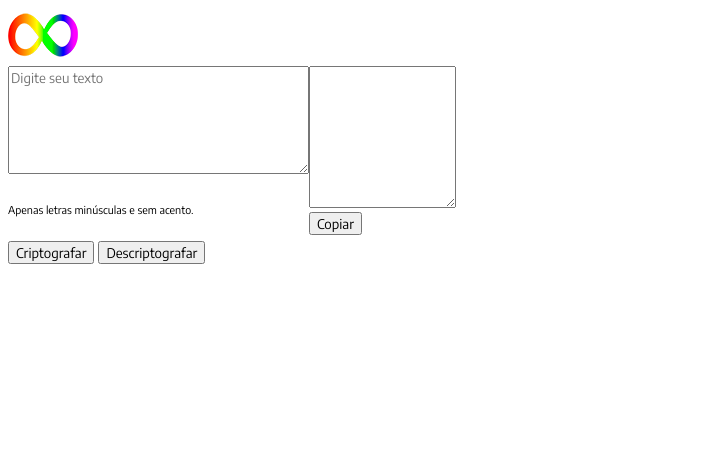
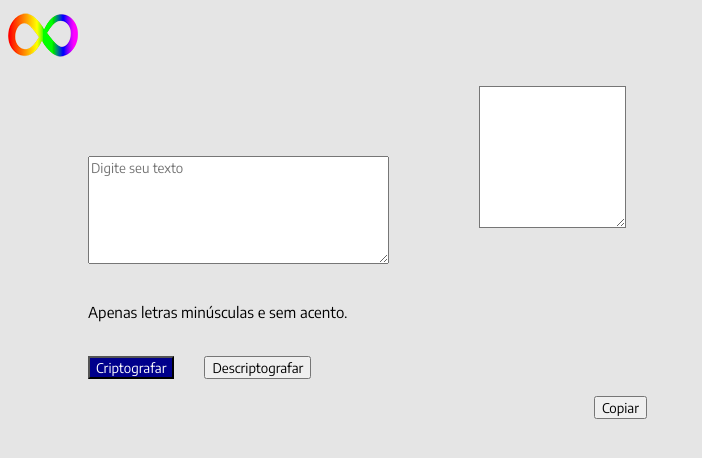
Before and after one commit to Yoiti-Kanada/Challenge1, a plain HTML site: page index.html in a window 1280 px wide. Both pictures are taken after a click on the button "Criptografar". Shown: the whole page, without its empty margins (0-702 px from the left). Drawn offline with Linux system fonts and the light colour scheme.

Commit message:
JS concluido, sem CSS completo

```diff
--- a/css/style.css
+++ b/css/style.css
@@ -3,6 +3,53 @@
     font-weight: 400;
 }
 
+body {
+    background-color: #E5E5E5;
+}
+
+
 main {
     display: flex;
+    margin-left: 80px;
+    margin-bottom: 50px;
 }
+
+.input-texto {
+    margin-top: 90px;
+}
+
+.mensagem {
+    position: fixed;
+    margin-top: 20px;
+    margin-left: 90px;
+    background-image: url("/imagens/busca_dino.png");
+    background-repeat: no-repeat;
+    background-position: 18px;
+    background-size: 300px;
+
+}
+
+.copiar {
+    position: relative;
+    margin-top: 330px;
+    margin-left: 205px;
+}
+
+.botoes {
+    display: flex;
+    flex-direction: row;
+    margin-top: 20px;
+}
+
+.encriptar {
+    background-color: darkblue;
+    color:white;
+}
+
+.desencriptar {
+    margin-left: 30px;
+}
+
+.informacao {
+    font-size: 15px;
+}
--- a/js/script.js
+++ b/js/script.js
@@ -0,0 +1,63 @@
+const inputTexto = document.querySelector(".input-texto");
+const mensagem = document.querySelector(".mensagem");
+document.getElementById("div-aparece").style.display = 'none';
+
+//Encriptar mensagem
+
+function btnEncriptar() {
+    const textoEncriptado = encriptar(inputTexto.value)
+    mensagem.value = textoEncriptado
+    mensagem.style.backgroundImage="none"
+    aparece()
+}
+
+
+function encriptar(stringEncriptada) {
+    let matrizCodigo = [["e", "enter"], ["i", "imes"], ["a", "ai"], ["o","ober"], ["u","ufat"]];
+    stringEncriptada = stringEncriptada.toLowerCase();
+
+    for(let i=0; i < matrizCodigo.length; i++) {
+        if(stringEncriptada.includes(matrizCodigo[i][0])) {
+            stringEncriptada = stringEncriptada.replaceAll(matrizCodigo[i][0], matrizCodigo[i][1])
+        }
+    }
+
+    return stringEncriptada;
+}
+
+
+//Desencriptar mensagem
+
+function btnDesencriptar() {
+    const textoEncriptado = desencriptar(inputTexto.value)
+    mensagem.value = textoEncriptado
+    mensagem.style.backgroundImage="none"
+    aparece()
+}
+
+function desencriptar(stringDesencriptada) {
+    let matrizCodigo = [["e", "enter"], ["i", "imes"], ["a", "ai"], ["o","ober"], ["u","ufat"]];
+    stringDesencriptada = stringDesencriptada.toLowerCase();
+
+    for(let i=0; i < matrizCodigo.length; i++) {
+        if(stringDesencriptada.includes(matrizCodigo[i][1])) {
+            stringDesencriptada = stringDesencriptada.replaceAll(matrizCodigo[i][1], matrizCodigo[i][0])
+        }
+    }
+
+    return stringDesencriptada;
+}
+
+
+//botão copiar
+
+function copiar() {
+    const msg = document.querySelector(".mensagem");
+    msg.select();
+    navigator.clipboard.writeText(msg.value)
+    msg.value = "";
+}
+
+function aparece() {
+    document.getElementById("div-aparece").style.display = 'block';
+}
```
Also changed, not shown: index.html (+1 -1 lines).
